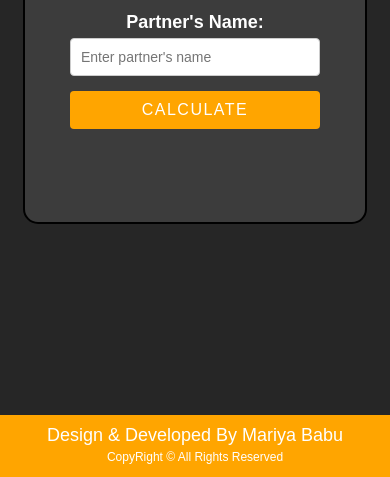
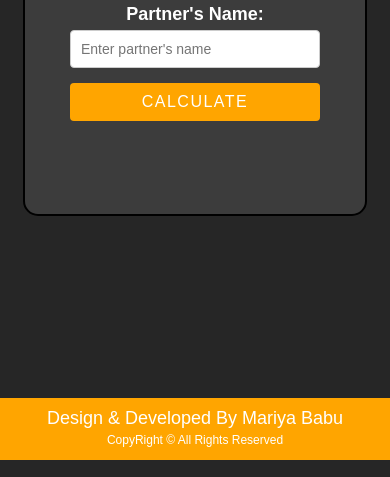
Before and after one commit to Mariya-Babu/FLAMES, a website: page public/index.html in a window 390 px wide. Shown: the part 367-844 px from the top of the page. Drawn offline with Linux system fonts and the light colour scheme.

Commit message:
responsive mobile

```diff
--- a/public/style.css
+++ b/public/style.css
@@ -46,6 +46,9 @@ h1 {
 }
 
 @media only screen and (max-width:500px) {
+    body{
+        height: 98vh;
+    }
     .form{
         margin:20px;
         padding: 50px 20px;
```
